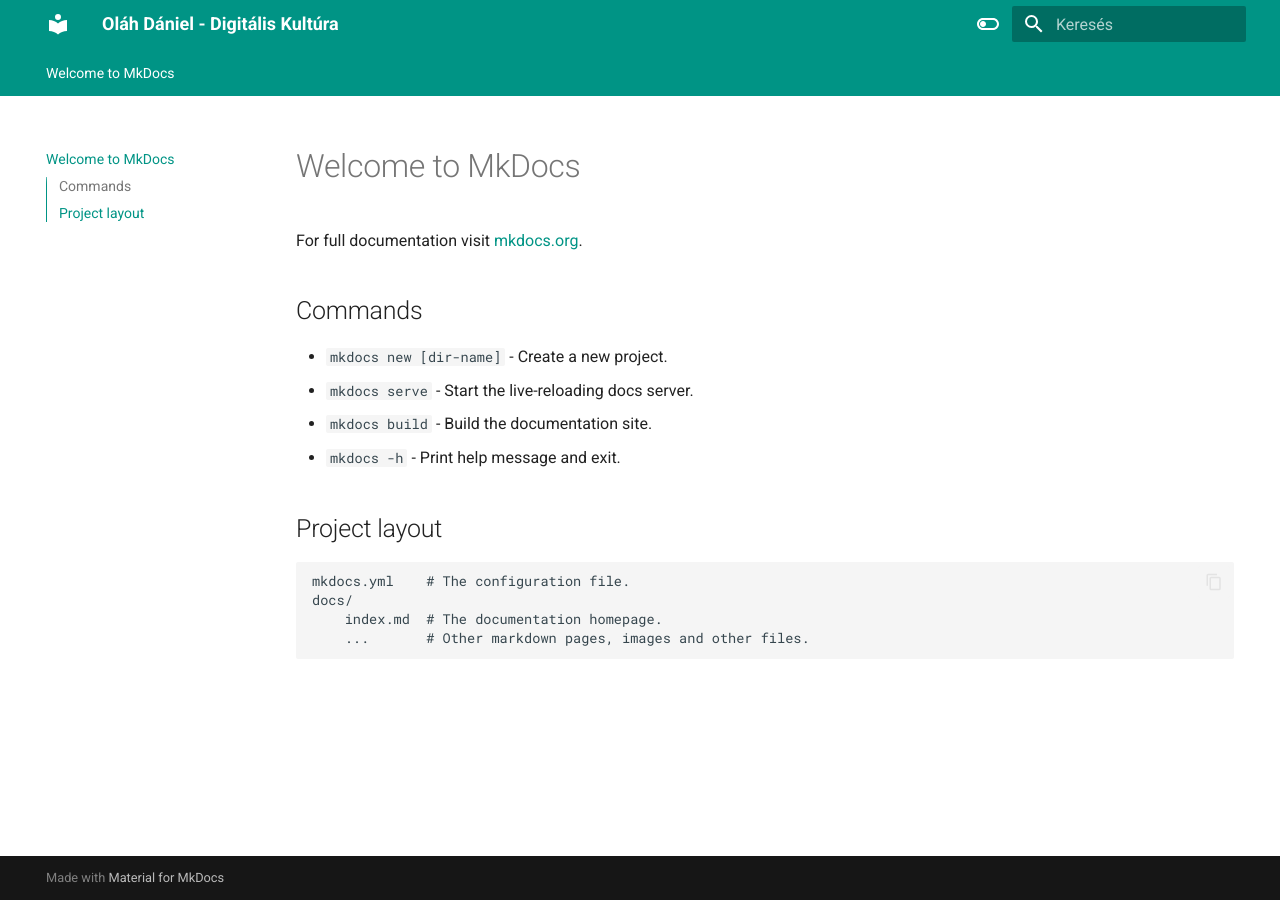
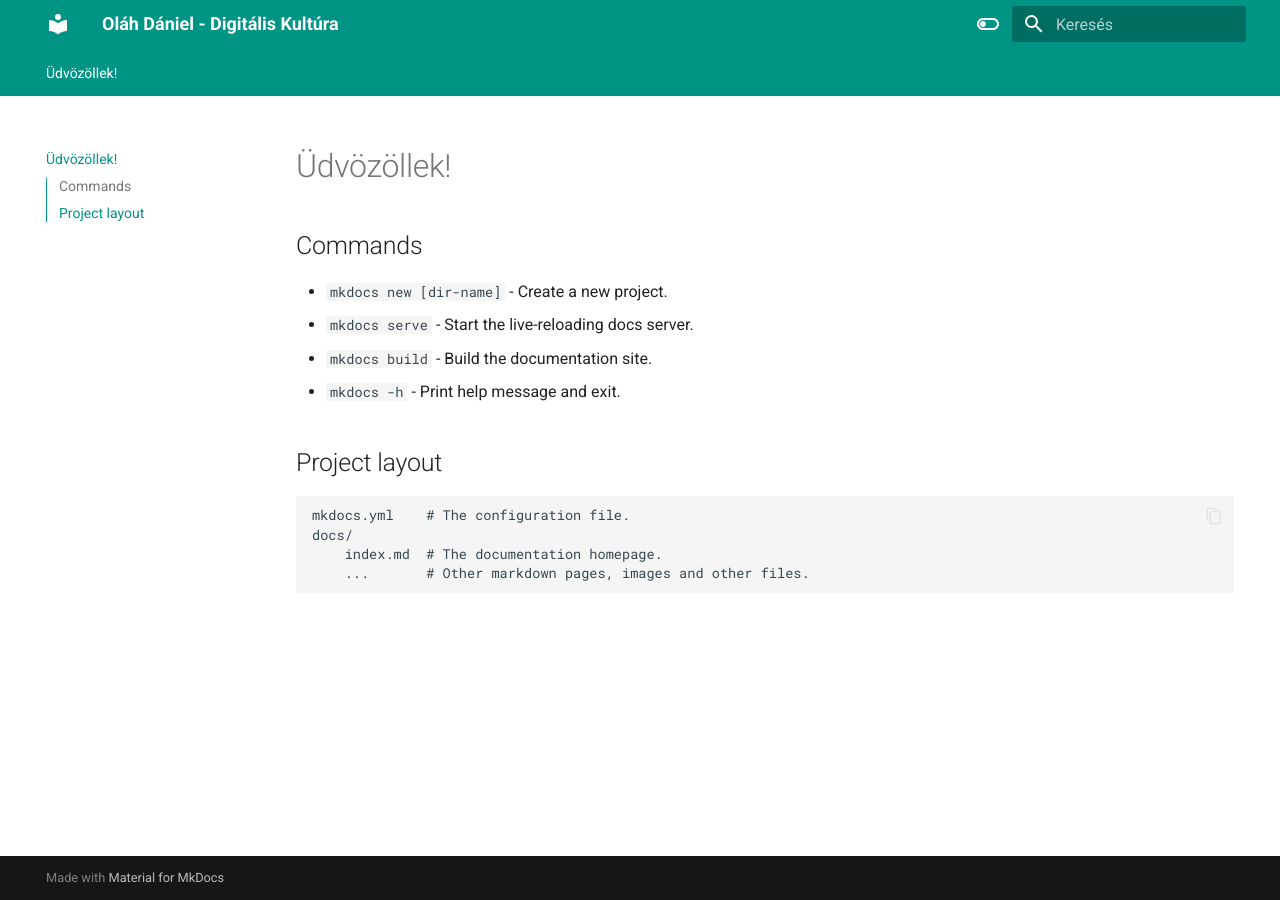
Before and after one commit to 0lahdaniel/digikult, an MkDocs documentation site: the page built from docs/index.md, in a window 1280 px wide. Built offline with MkDocs 1.6.1 and Material for MkDocs 9.7.7, drawn with Linux system fonts in a browser that asks for light colours.

Commit message:
$Szövegszerkesztés

```diff
--- a/docs/index.md
+++ b/docs/index.md
@@ -1,6 +1,4 @@
-# Welcome to MkDocs
-
-For full documentation visit [mkdocs.org](https://www.mkdocs.org).
+# Üdvözöllek!
 
 ## Commands
 
```
